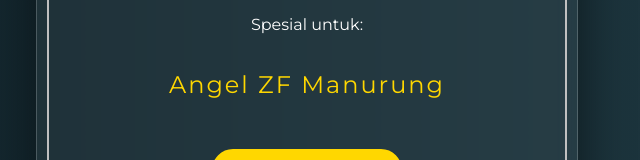
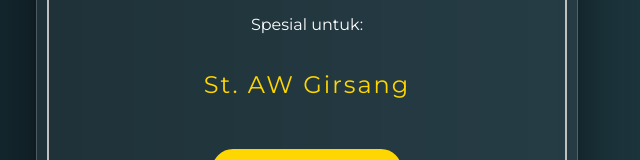
Before and after one commit to robmanihuruk-srgh/happy-birthday, a plain HTML site: page index.html in a window 1280 px wide. Shown: the part 339-499 px from the top of the page, without its empty margins (333-973 px from the left). Drawn offline with Linux system fonts and the light colour scheme; a web font is replaced by a local one.

Commit message:
Add files via upload

```diff
--- a/index.html
+++ b/index.html
@@ -218,7 +218,7 @@
     <script>
         // --- KONFIGURASI TEMPLATE ---
         const config = {
-            nama: "Angel ZF Manurung",
+            nama: "St. AW Girsang",
             umur: " ",
             pengirim: "Tuppuan Girsang Boru Panagolan"
         };
```
